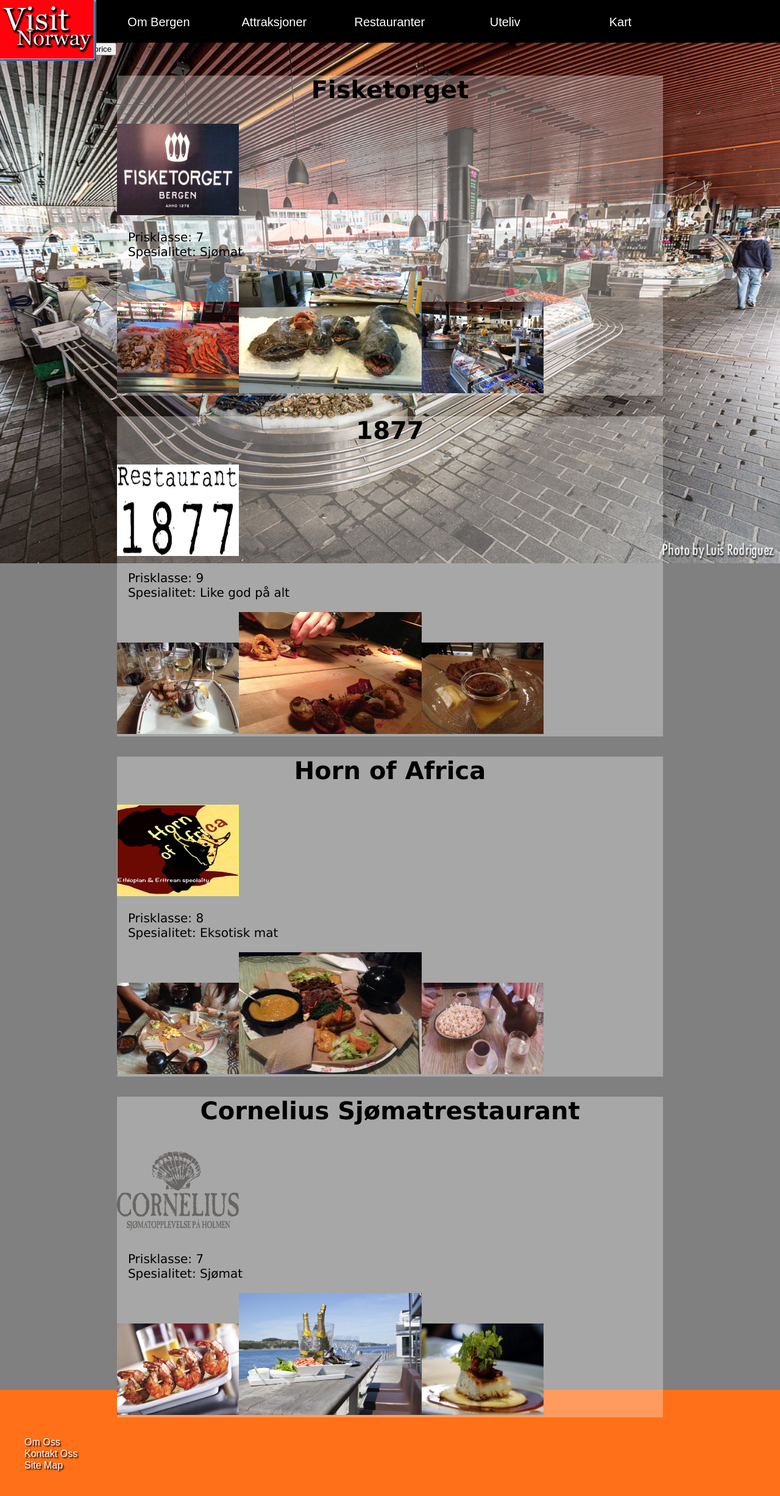
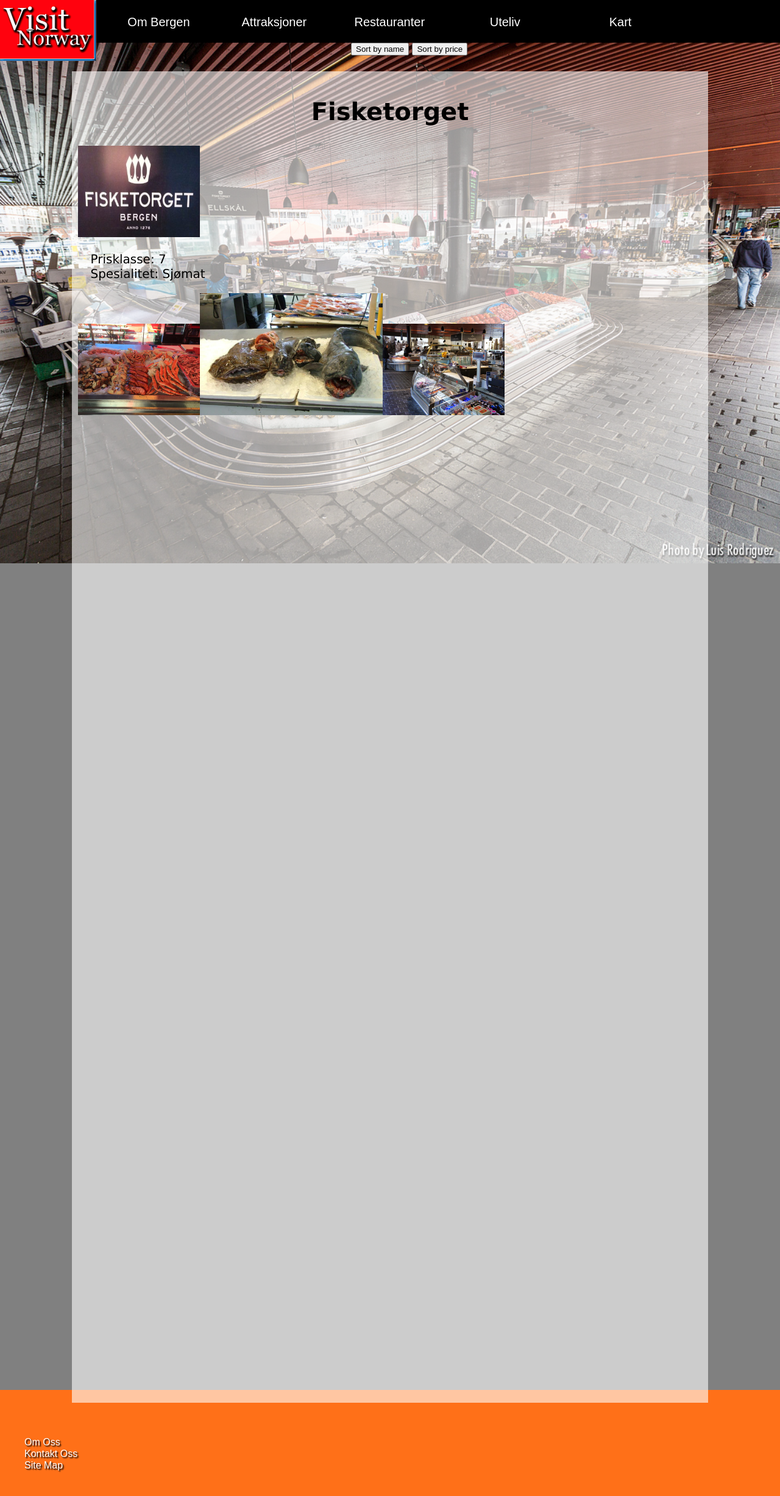
Before and after one commit to MasoomMaham/IT2805, a PHP site: page /Websider/Restaurant.php in a window 1280 px wide. Shown: the top 2454 px of the page at 61% size. Run offline with PHP 8.4, Linux system fonts and the light colour scheme.

Commit message:
Update restaurant.css

```diff
--- a/css/restaurant.css
+++ b/css/restaurant.css
@@ -21,11 +21,19 @@
 .content{
 	color: black;
 	height: 100%;
-	width: 70%;
+	width: 80%;
 	margin: auto;
 	margin-top: 2%;
+	margin-bottom: 10%;
 	background-color: white;
-	background: rgba(255,255,255,0.3);
+	background: rgba(255,255,255,0.6);
+	padding: 10px;
+}
+
+.content  img
+{
+	width:10%;
+	height: 10%;
 }
 
 .content h2
@@ -58,3 +104,11 @@
   margin: auto;
 
 }
+#rests{
+	overflow:auto;
+	margin: auto;
+	height: 100%;
+}
+#knappene{
+	margin-left: 45%;
+}
```
Also changed, not shown: other parts of css/restaurant.css (+38 -0 lines).
